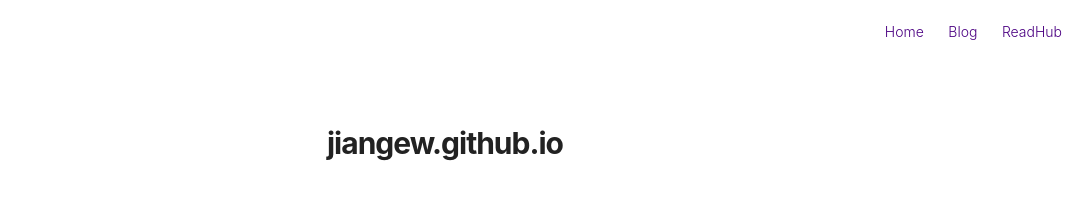
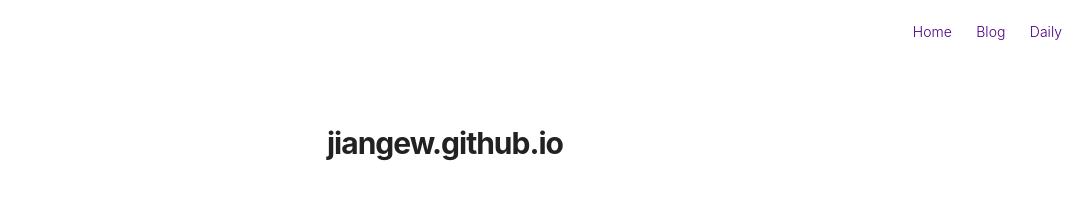
Before and after one commit to Jiangew/jiangew.github.io, a Jekyll site: the page built from README.md, in a window 1280 px wide. Shown: the top 216 px of the page, without its empty margins (195-1280 px from the left). Built offline with Jekyll 4.4.1, drawn with Linux system fonts in a browser that asks for light colours; our own code applies the rules of GitHub Pages for plain Markdown files.

Commit message:
change readhub to daily

```diff
--- a/_config.yml
+++ b/_config.yml
@@ -57,8 +57,8 @@ width: large
 # if you don't need projects, comment the *projects* configs below
 # projects: true
 
-# if you don't need "readhub" or "blog", comment them out below
-readhub: true
+# if you don't need "daily" or "blog", comment them out below
+daily: true
 blog: true
 
 # do you want to show the "read time" of the posts?
--- a/_includes/header.html
+++ b/_includes/header.html
@@ -6,8 +6,8 @@
 
 {% if showHeader == true %}
     <header class="header-home {% if site.animation %}animated{% endif %}">
-        {% if site.readhub %}
-            <a class="link" href="{{ site.url }}/readhub">
+        {% if site.daily %}
+            <a class="link" href="{{ site.url }}/daily">
                 <img class="selfie" alt="{{ site.name }}" src="{% if site.external-image %}{{ site.picture }}{% else %}{{ site.url }}/{{ site.picture }}{% endif %}" />
             </a>
         {% else %}
--- a/_includes/nav.html
+++ b/_includes/nav.html
@@ -22,10 +22,10 @@
             {% endif %}
         {% endif %}
 
-        {% if site.readhub == true %}
-            {% if page.title != "ReadHub" %}
+        {% if site.daily == true %}
+            {% if page.title != "Daily" %}
                 <li class="item">
-                    <a class="link" href="{{ site.url }}/readhub">ReadHub</a>
+                    <a class="link" href="{{ site.url }}/daily">Daily</a>
                 </li>
             {% endif %}
         {% endif %}
```
Also changed, not shown: daily.md (renamed from readhub.md, +1 -1 lines).
